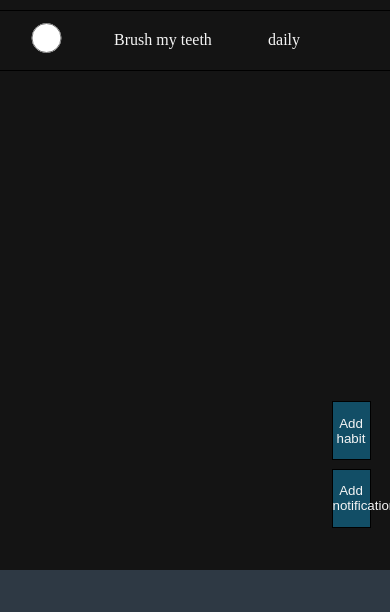
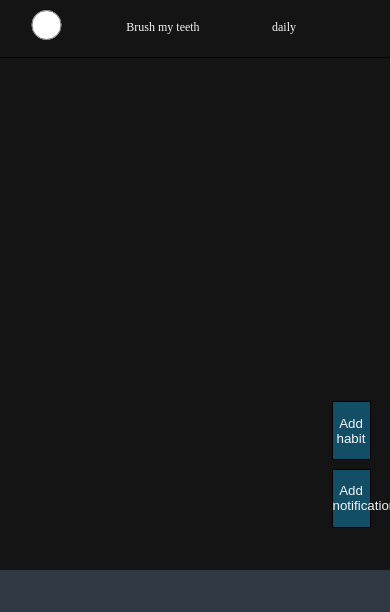
Before and after one commit to oleksandrNep/defaultHab-3, a plain HTML site: page pages/today.html in a window 390 px wide. Shown: the part 232-844 px from the top of the page. Drawn offline with Linux system fonts and the light colour scheme.

Commit message:
Add files via upload

```diff
--- a/css/global.css
+++ b/css/global.css
@@ -4,6 +4,29 @@
   color: whitesmoke;
   background-color: #2E3944;
 }
+
+@media (max-width: 1400px) {
+  html {
+    font-size: 25px;
+  }
+}
+
+ /* Tablet screen  */
+
+@media (max-width: 768px) {
+  html {
+    font-size: 18px;
+  }
+}
+
+/* Mobile screen  */
+
+@media (max-width: 450px) {
+  html {
+    font-size: 12px;
+  }
+}
+
 
 .add-hab-button{
   position: fixed;
```
